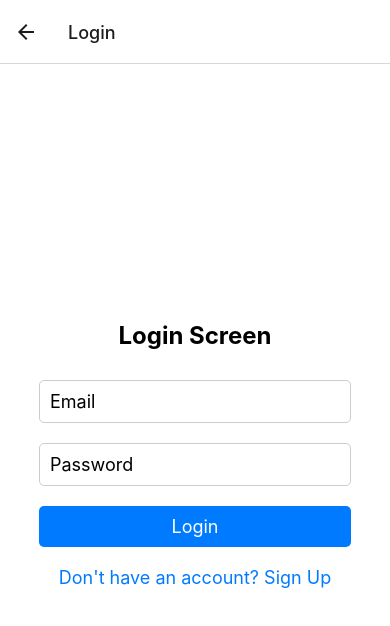
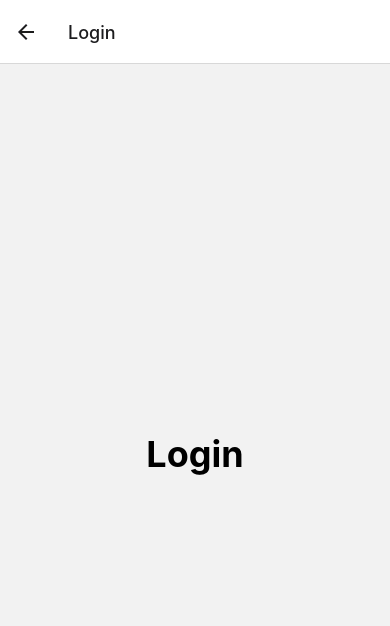
Before and after one commit to Kartik1109/RideShare, a React Native app: screen /Login in a window 390 px wide. Shown: the top 626 px of the page. Built offline with nearby package versions, Linux system fonts and the light colour scheme.

Commit message:
added functionaly to go to main page - start coding here

```diff
--- a/login.js
+++ b/login.js
@@ -1,37 +1,10 @@
-import React, { useState } from 'react';
-import { View, Text, StyleSheet, TextInput, TouchableOpacity } from 'react-native';
+import React from 'react';
+import { View, Text, StyleSheet } from 'react-native';
 
-const Login = ({ navigation }) => {
-  const [email, setEmail] = useState('');
-  const [password, setPassword] = useState('');
-
-  const handleLogin = () => {
-    // Implement login functionality here
-    console.log(`Email: ${email}, Password: ${password}`);
-  };
-
+const LoginScreen = () => {
   return (
     <View style={styles.container}>
-      <Text style={styles.title}>Login Screen</Text>
-      <TextInput
-        style={styles.input}
-        placeholder="Email"
-        value={email}
-        onChangeText={(text) => setEmail(text)}
-      />
-      <TextInput
-        style={styles.input}
-        placeholder="Password"
-        secureTextEntry={true}
-        value={password}
-        onChangeText={(text) => setPassword(text)}
-      />
-      <TouchableOpacity style={styles.button} onPress={handleLogin}>
-        <Text style={styles.buttonText}>Login</Text>
-      </TouchableOpacity>
-      <TouchableOpacity onPress={() => navigation.navigate('SignUp')}>
-        <Text style={styles.linkText}>Don't have an account? Sign Up</Text>
-      </TouchableOpacity>
+      <Text style={styles.title}>Login</Text>
     </View>
   );
 };
@@ -39,41 +12,14 @@ const Login = ({ navigation }) => {
 const styles = StyleSheet.create({
   container: {
     flex: 1,
+    justifyContent: 'center',
     alignItems: 'center',
-    justifyContent: 'center',
-    backgroundColor: '#fff',
   },
   title: {
-    fontSize: 24,
+    fontSize: 36,
     fontWeight: 'bold',
-    marginBottom: 20,
-  },
-  input: {
-    borderWidth: 1,
-    borderColor: '#ccc',
-    borderRadius: 5,
-    padding: 10,
-    marginVertical: 10,
-    width: '80%',
-    fontSize: 18,
-  },
-  button: {
-    backgroundColor: '#007bff',
-    padding: 10,
-    borderRadius: 5,
-    marginTop: 10,
-    width: '80%',
-    alignItems: 'center',
-  },
-  buttonText: {
-    color: '#fff',
-    fontSize: 18,
-  },
-  linkText: {
-    color: '#007bff',
-    marginTop: 20,
-    fontSize: 18,
+    color: '#000',
   },
 });
 
-export default Login;
+export default LoginScreen;
```
